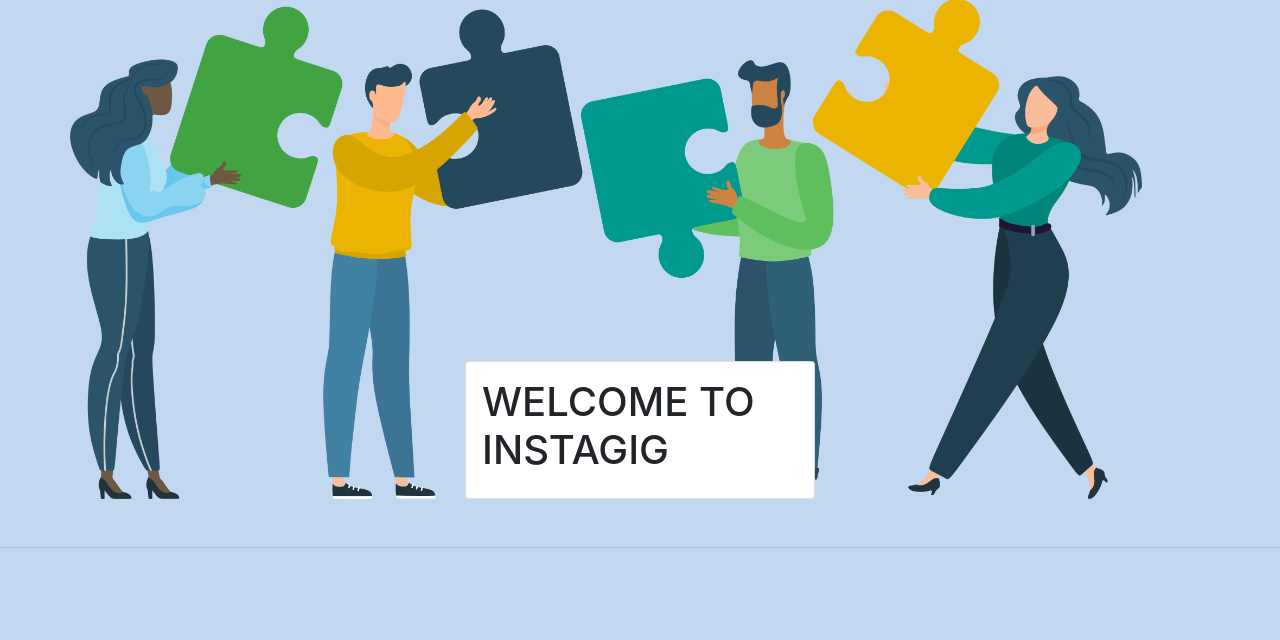
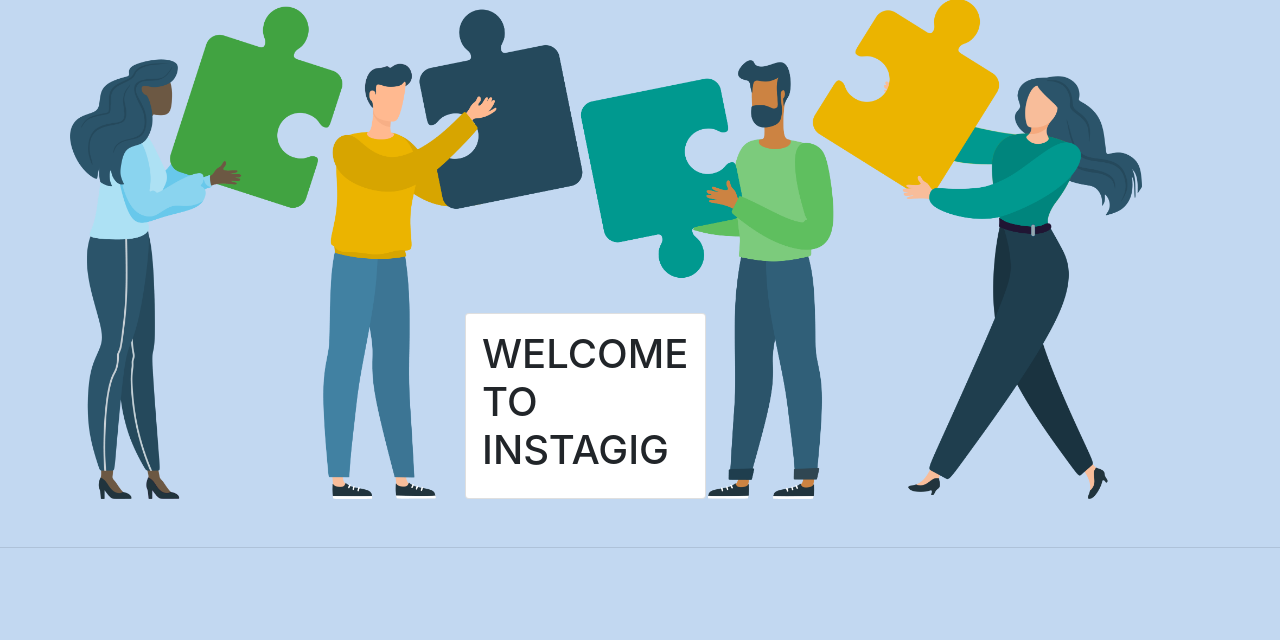
Before and after one commit to helloInstaGig/instagig, a Flask app: page /about in a window 1280 px wide. Shown: the part 73-713 px from the top of the page. Run offline with Flask 2, Linux system fonts and the light colour scheme; some libraries are stand-ins or nearby versions.

Commit message:
Resized welcome card

```diff
--- a/app/static/css/main.css
+++ b/app/static/css/main.css
@@ -127,3 +127,7 @@
   background-repeat: no-repeat;
   background-size: contain;
 }
+
+.welcome-card {
+  width: 241px;
+}
--- a/app/templates/about.html
+++ b/app/templates/about.html
@@ -12,7 +12,7 @@
 <div class="container about-container mt-3" >
     <div class="row justify-content-md-center align-items-end">
         <div class="col-sm-4 ">
-            <div class="card p-3">
+            <div class="card welcome-card p-3">
                 <div class="card-heading">
                     <h1>WELCOME TO INSTAGIG</h1>
                 </div>
```
